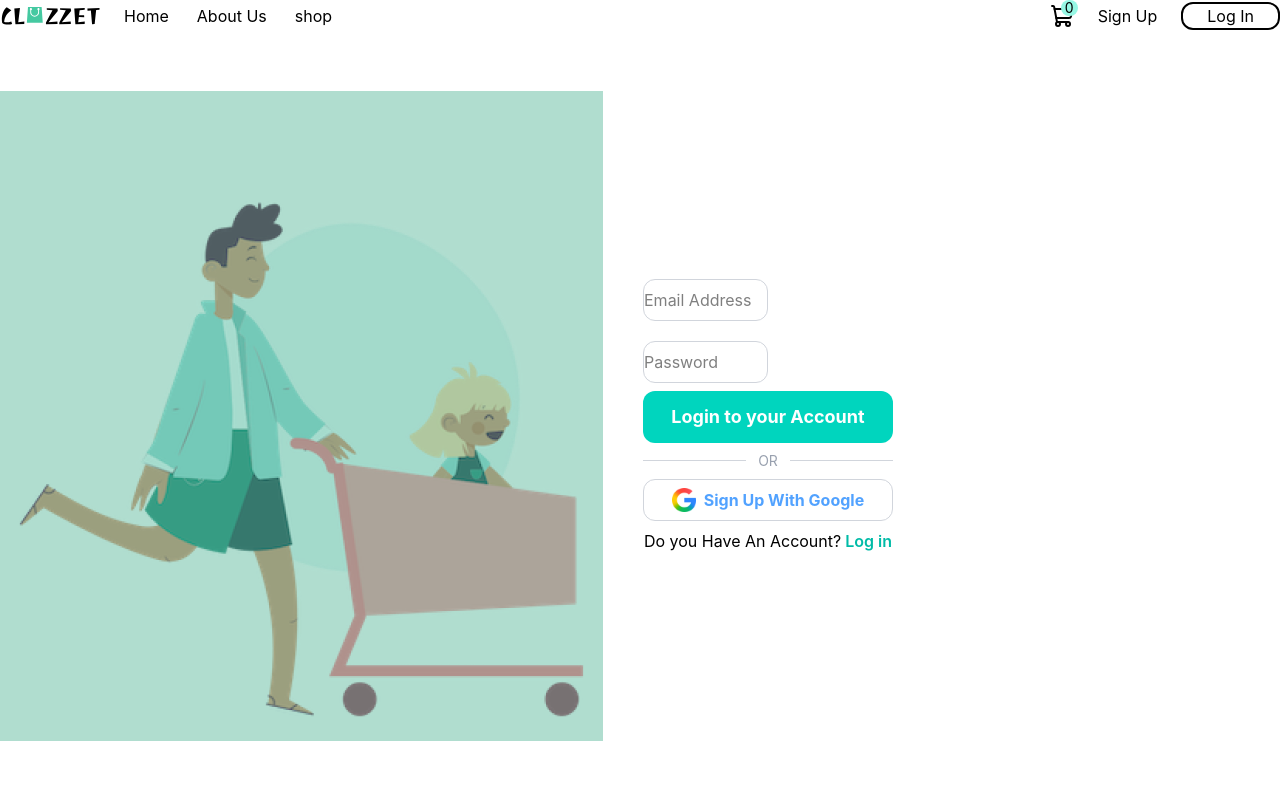
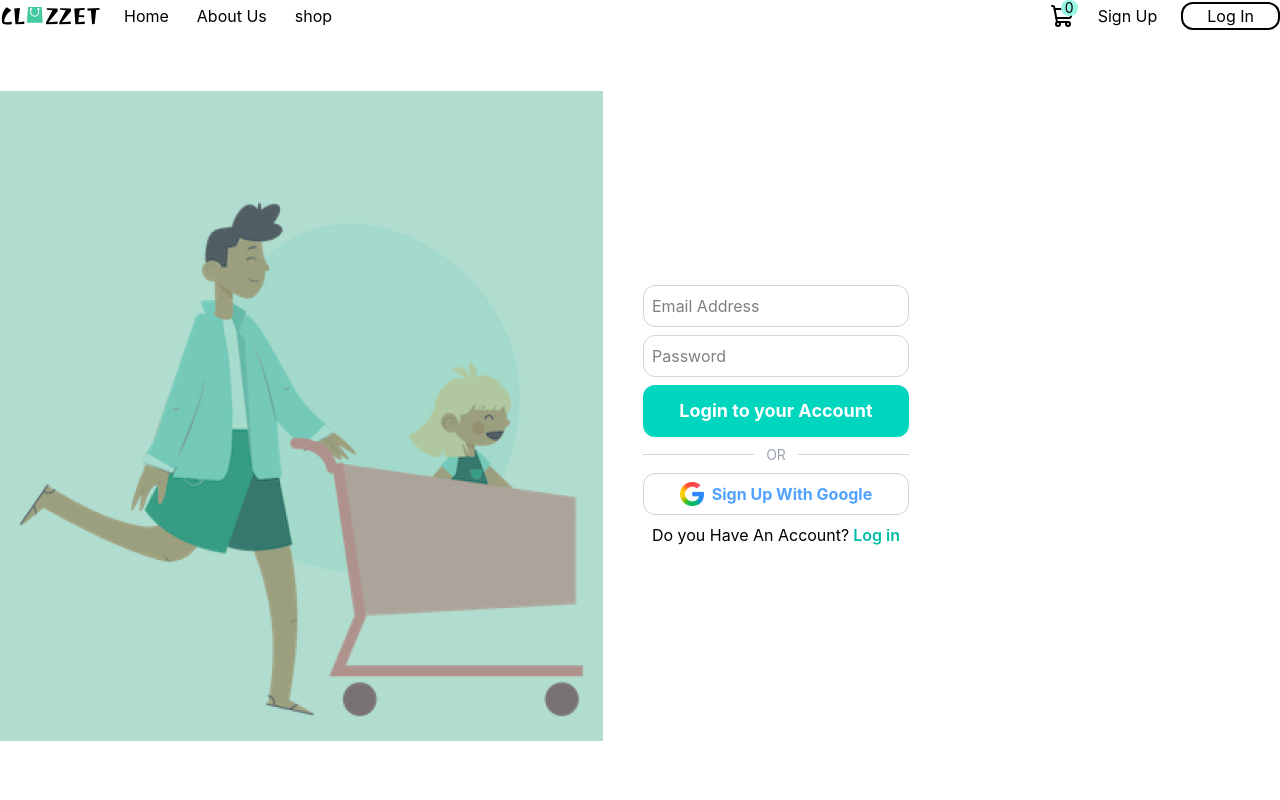
Before and after one commit to Nasieku-art/Clozzet, a React (Vite) app: page /login in a window 1280 px wide. Shown: the top 800 px of the page. Built offline with nearby package versions, Linux system fonts and the light colour scheme.

Commit message:
Added a new button

```diff
--- a/src/Components/Loginpage.jsx
+++ b/src/Components/Loginpage.jsx
@@ -9,12 +9,28 @@ function Loginpage() {
         <div>
           <img src={login} alt="" />
         </div>
-        <div className=" clas">
-          <div className="w-full lg:w-[50%] flex flex-col gap-3">
-            <button  className="border-gray-300 border rounded-xl py-2 mt-2 w-full">
-              <input type="email" name="" id="" placeholder="Email Address" />
+        <div className="">
+         <div>
+            <button className="border-gray-300 border rounded-xl py-2 mt-2 w-full">
+              <input
+                type="email"
+                name=""
+                id=""
+                placeholder="Email Address"
+                className="outline-none w-full px-2"
+              />
             </button>
-            <button className="border-gray-300 border rounded-xl py-2 mt-2 w-full"><input type="password" name="" id="" placeholder="Password" /></button>
+          </div>
+          <div>
+            <button className="border-gray-300 border rounded-xl py-2 mt-2 w-full">
+              <input
+                type="password"
+                name=""
+                id=""
+                placeholder="Password"
+                className="outline-none w-full px-2"
+              />
+            </button>
           </div>
           <div>
                       <button className="bg-teal-400 text-white font-bold rounded-xl py-3 mt-2 w-full text-lg text-center">
```
